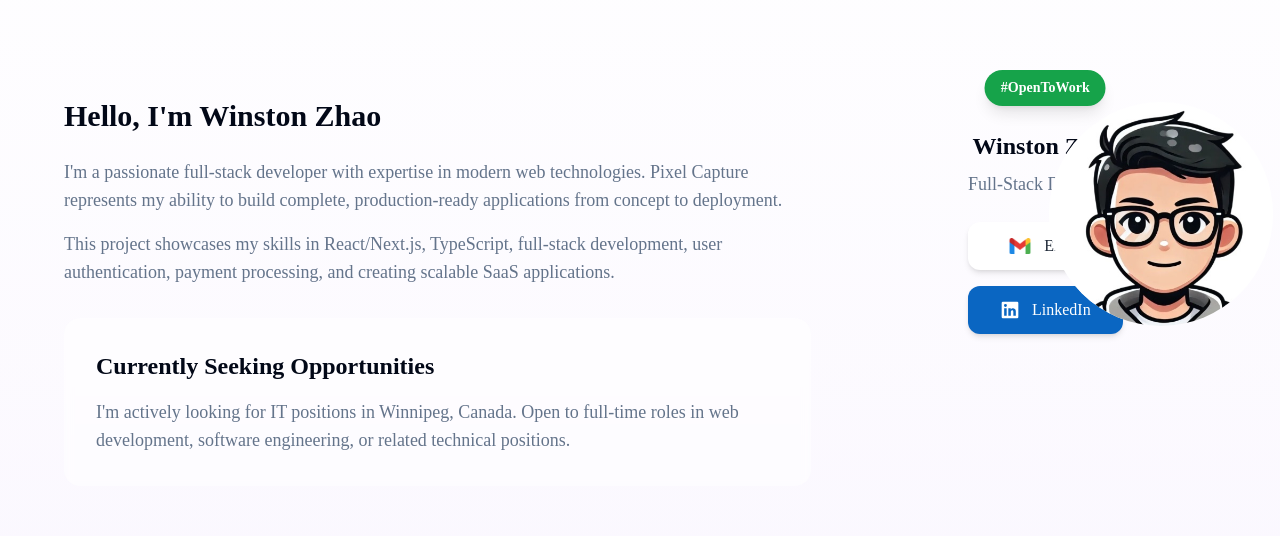
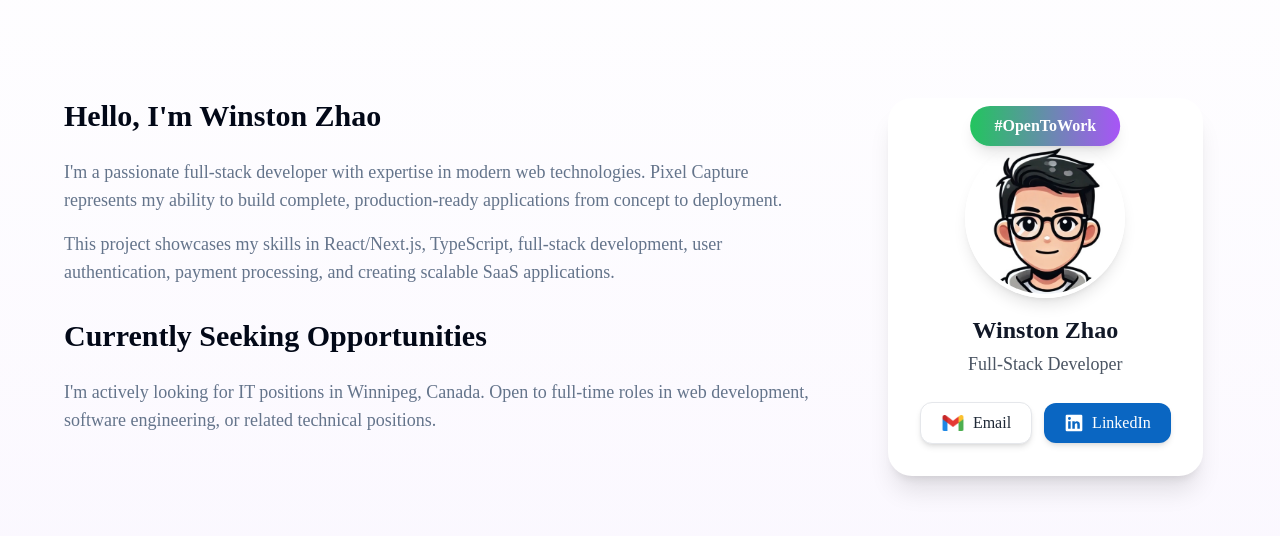
Before and after one commit to winstonsolutions/SaaS-Boilerplate, a Next.js app: page /en/developer in a window 1280 px wide. Shown: the part 414-950 px from the top of the page. Built offline with nearby package versions, Linux system fonts and the light colour scheme; no server answers.

Commit message:
chore: add card

```diff
--- a/src/app/[locale]/(unauth)/developer/page.tsx
+++ b/src/app/[locale]/(unauth)/developer/page.tsx
@@ -55,49 +55,55 @@ export default function DeveloperPage(props: { params: { locale: string } }) {
                     </div>
                   </div>
 
-                  <div className="rounded-2xl bg-card/50 p-8 backdrop-blur-sm">
-                    <h3 className="mb-4 text-2xl font-semibold">{t('location_title')}</h3>
-                    <p className="text-lg text-muted-foreground">
-                      {t('location_description')}
-                    </p>
+                  <div>
+                    <h2 className="mb-6 text-3xl font-bold">{t('location_title')}</h2>
+                    <div className="space-y-4 text-lg text-muted-foreground">
+                      <p>{t('location_description')}</p>
+                    </div>
                   </div>
                 </div>
 
-                <div className="flex flex-col items-center space-y-8">
-                  <div className="relative">
-                    <div className="absolute inset-0 rounded-full bg-gradient-to-r from-green-400 via-blue-500 to-purple-600 p-1">
-                      <div className="relative size-56 overflow-hidden rounded-full bg-white">
-                        <Image
-                          src="/developer-avatar.jpg"
-                          alt="Winston Zhao"
-                          fill
-                          className="object-cover"
-                          priority
-                        />
+                <div className="flex flex-col items-center">
+                  {/* Profile Card */}
+                  <div className="rounded-3xl border-0 bg-white p-8 shadow-xl transition-all duration-300 hover:shadow-2xl">
+                    {/* #OpenToWork Badge - Top */}
+                    <div className="relative mx-auto mb-2">
+                      <div className="absolute -top-6 left-1/2 z-10 -translate-x-1/2">
+                        <div className="rounded-full bg-gradient-to-r from-green-500 to-purple-500 px-6 py-2 text-base font-bold text-white shadow-lg">
+                          #OpenToWork
+                        </div>
                       </div>
                     </div>
-                    <div className="absolute -bottom-2 left-1/2 -translate-x-1/2">
-                      <div className="rounded-full bg-green-600 px-4 py-2 text-sm font-semibold text-white shadow-lg">
-                        #OpenToWork
-                      </div>
+
+                    {/* Avatar */}
+                    <div className="relative mx-auto size-40 overflow-hidden rounded-full border-4 border-white shadow-lg">
+                      <Image
+                        src="/developer-avatar.jpg"
+                        alt="Winston Zhao"
+                        fill
+                        className="object-cover"
+                        priority
+                      />
                     </div>
-                  </div>
 
-                  <div className="text-center">
-                    <h3 className="mb-2 text-2xl font-bold">Winston Zhao</h3>
-                    <p className="mb-6 text-lg text-muted-foreground">{t('developer_title')}</p>
+                    {/* Name and title */}
+                    <div className="mb-6 mt-4 text-center">
+                      <h3 className="mb-1 text-2xl font-bold text-gray-900">Winston Zhao</h3>
+                      <p className="text-lg text-gray-600">{t('developer_title')}</p>
+                    </div>
 
-                    <div className="flex w-full max-w-xs flex-col gap-4">
+                    {/* Contact links */}
+                    <div className="flex flex-row items-center justify-center gap-3">
                       <a
                         href="mailto:winstonzhaotech@gmail.com"
-                        className="flex items-center justify-center gap-3 rounded-xl bg-white px-6 py-3 shadow-md transition-all duration-300 hover:scale-105 hover:shadow-lg"
+                        className="flex items-center justify-center rounded-xl border border-gray-200 bg-white px-5 py-2 shadow-md transition-all duration-300 hover:shadow-lg"
                       >
                         <Image
                           src="/icons8-gmail-480.png"
                           alt="Gmail"
                           width={24}
                           height={24}
-                          className="shrink-0"
+                          className="mr-2 shrink-0"
                         />
                         <span className="font-medium text-gray-800">Email</span>
                       </a>
@@ -105,9 +111,9 @@ export default function DeveloperPage(props: { params: { locale: string } }) {
                         href="https://www.linkedin.com/in/winstontech"
                         target="_blank"
                         rel="noopener noreferrer"
-                        className="flex items-center justify-center gap-3 rounded-xl bg-[#0A66C2] px-6 py-3 text-white shadow-md transition-all duration-300 hover:scale-105 hover:shadow-lg"
+                        className="flex items-center justify-center rounded-xl bg-[#0A66C2] px-5 py-2 text-white shadow-md transition-all duration-300 hover:shadow-lg"
                       >
-                        <svg className="size-5 shrink-0" fill="currentColor" viewBox="0 0 24 24">
+                        <svg className="mr-2 size-5 shrink-0" fill="currentColor" viewBox="0 0 24 24">
                           <path d="M20.5 2h-17A1.5 1.5 0 002 3.5v17A1.5 1.5 0 003.5 22h17a1.5 1.5 0 001.5-1.5v-17A1.5 1.5 0 0020.5 2zM8 19H5v-9h3zM6.5 8.25A1.75 1.75 0 118.3 6.5a1.78 1.78 0 01-1.8 1.75zM19 19h-3v-4.74c0-1.42-.6-1.93-1.38-1.93A1.74 1.74 0 0013 14.19a.66.66 0 000 .14V19h-3v-9h2.9v1.3a3.11 3.11 0 012.7-1.4c1.55 0 3.36.86 3.36 3.66z" />
                         </svg>
                         <span className="font-medium">LinkedIn</span>
```
